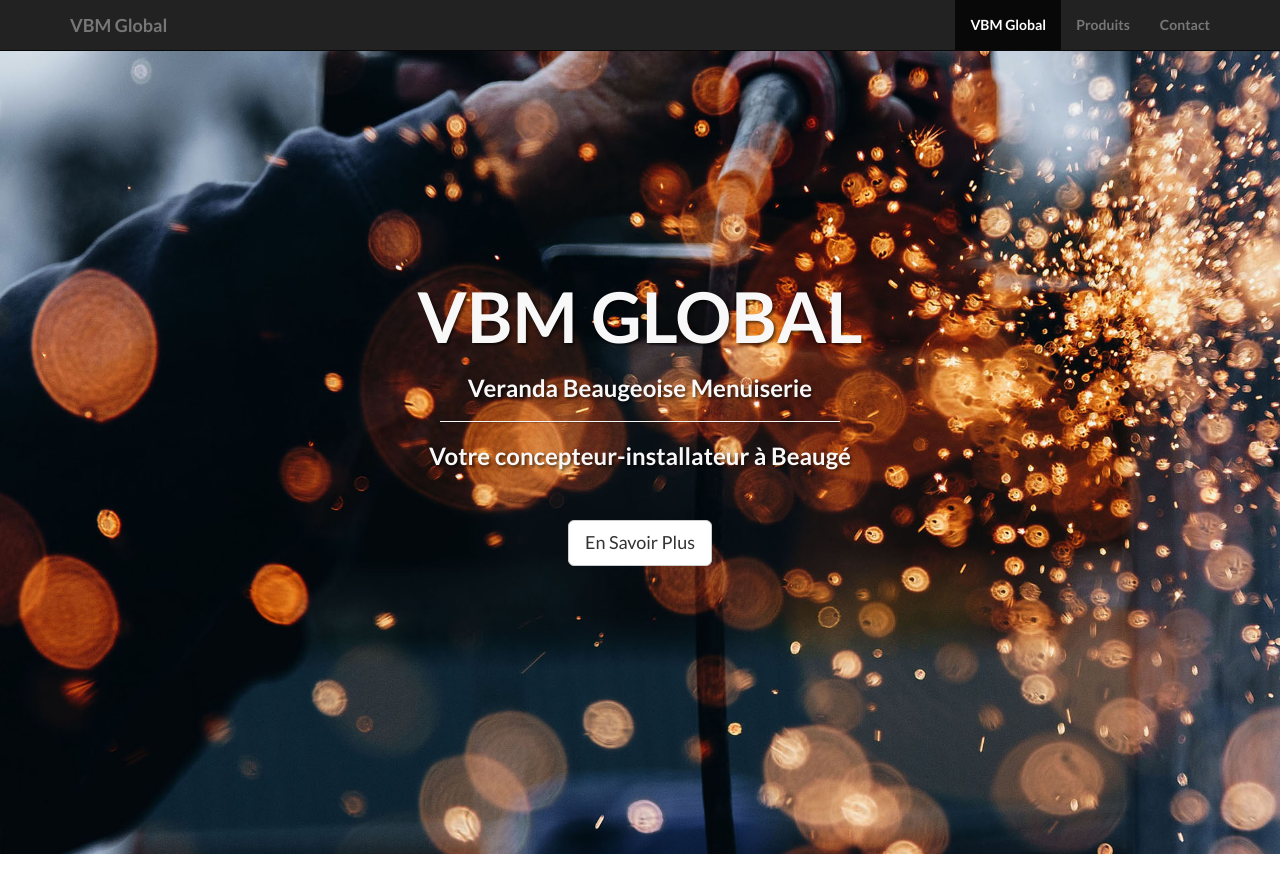
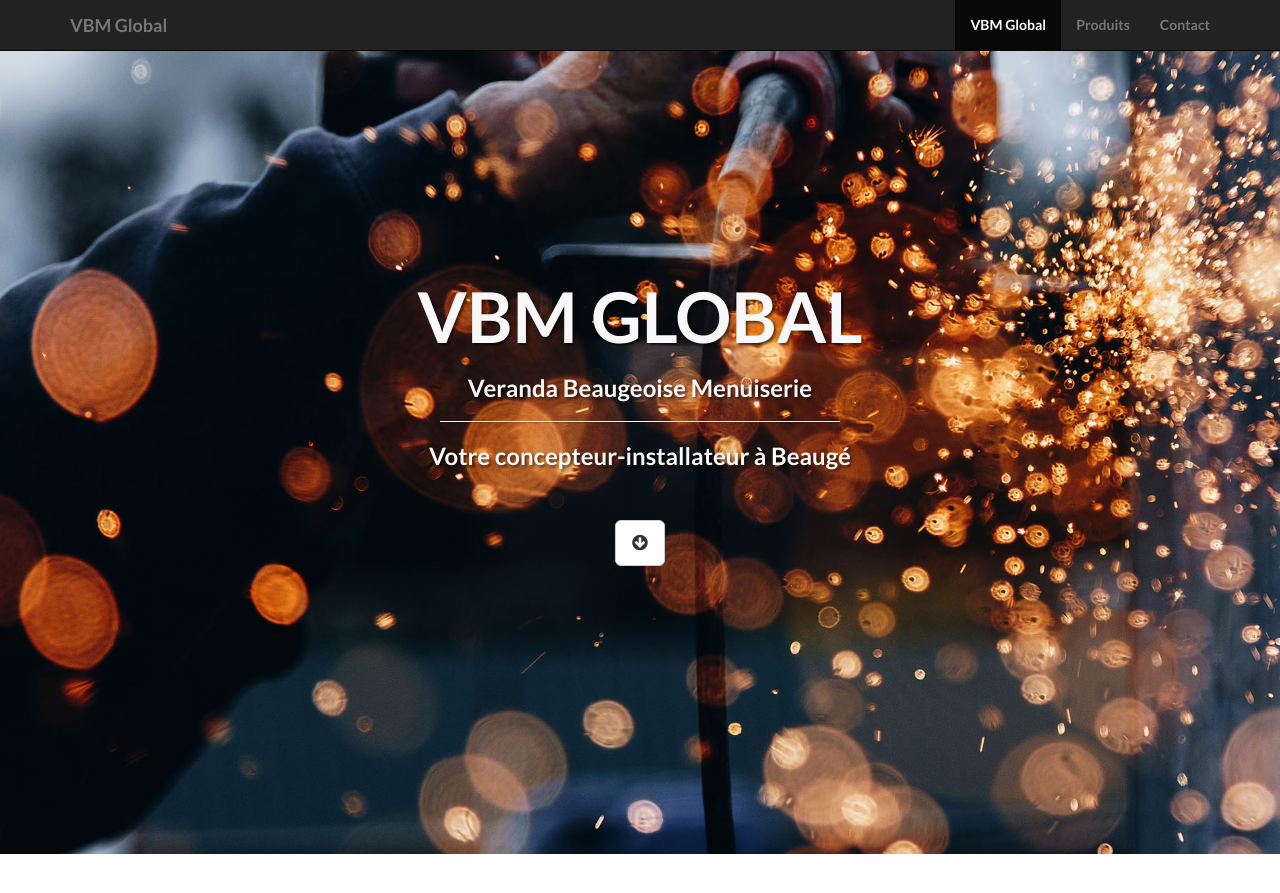
Before and after one commit to juanitito/vbm-landing, a Jekyll site: the page built from index.html, in a window 1280 px wide and 900 px high. Shown: the top 893 px of the window. Built offline with Jekyll 4.4.1, drawn with Linux system fonts in a browser that asks for light colours; nearby versions of some CDN libraries; library files that are not in the unit come from our copies.

Commit message:
Update header.html

```diff
--- a/_includes/header.html
+++ b/_includes/header.html
@@ -52,7 +52,7 @@
             <br></br>
               <ul class="smooth-scroll list-unstyled">
                 <li>
-                  <a href="#about" class="btn btn-default btn-lg">En Savoir Plus</a>
+                  <a href="#about" class="btn btn-default btn-lg"><i class="fa fa-arrow-circle-down" aria-hidden="true"></i></a>
                 </li>
               </ul>
 					</div>
```
